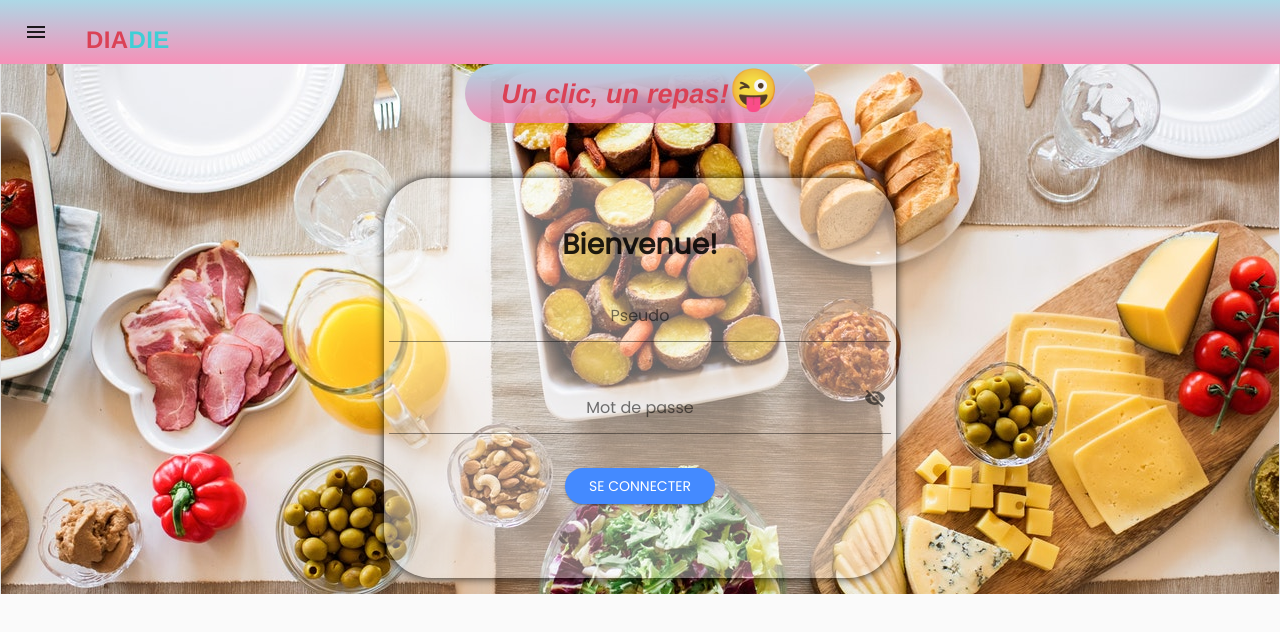
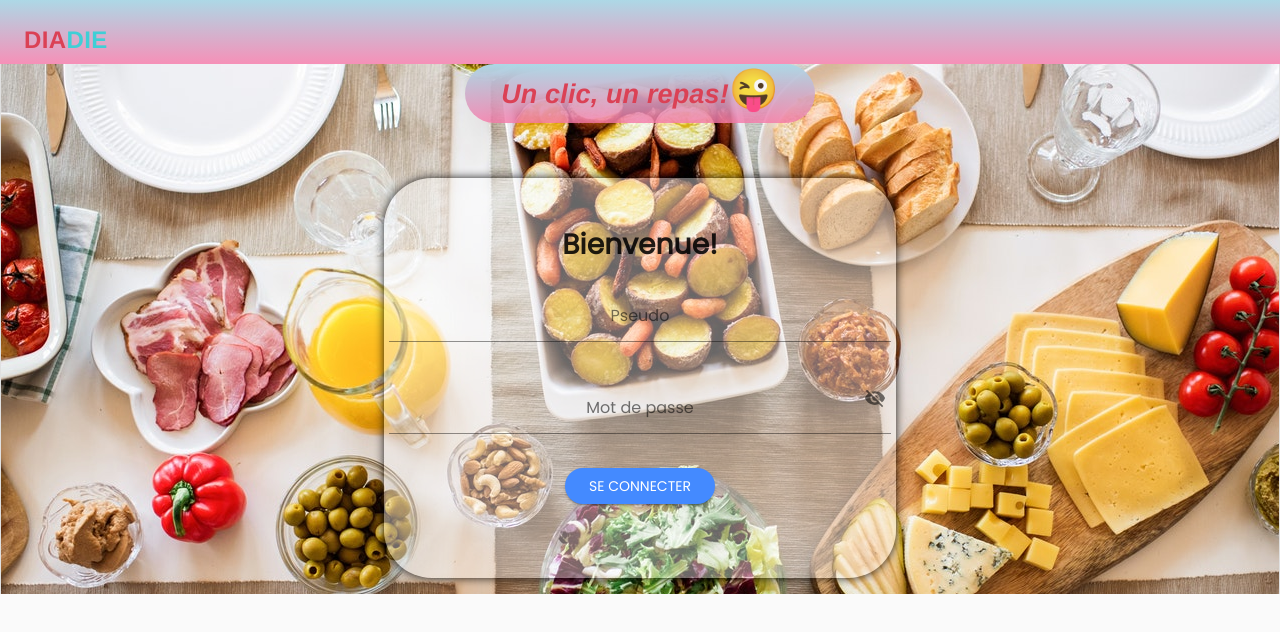
Before and after one commit to missdieye/Mini-Projet-M1-Miage-2021-2022-Technologies-Web-DieyeKhadidiatou-DialloBinta, a Vue app in the folder client/: page / in a window 1280 px wide. Shown: the top 632 px of the page. Built offline with nearby package versions, Linux system fonts and the light colour scheme; what v-video-embed, vue-js-modal, vue-sweetalert2 would draw is missing.

Commit message:
'toggle'

```diff
--- a/client/src/App.vue
+++ b/client/src/App.vue
@@ -5,7 +5,7 @@
 
       <md-app-toolbar class="horizontalNav" md-elevation="0">
         <div class="md-toolbar-section-start">
-          <md-button class="md-icon-button" @click="toggleMenu" v-if="!menuVisible && this.path=='/'">
+          <md-button class="md-icon-button" @click="toggleMenu" v-if="!menuVisible && this.path!=='/'">
           <md-icon>menu</md-icon>
           </md-button>
           <span class="md-title">
```
